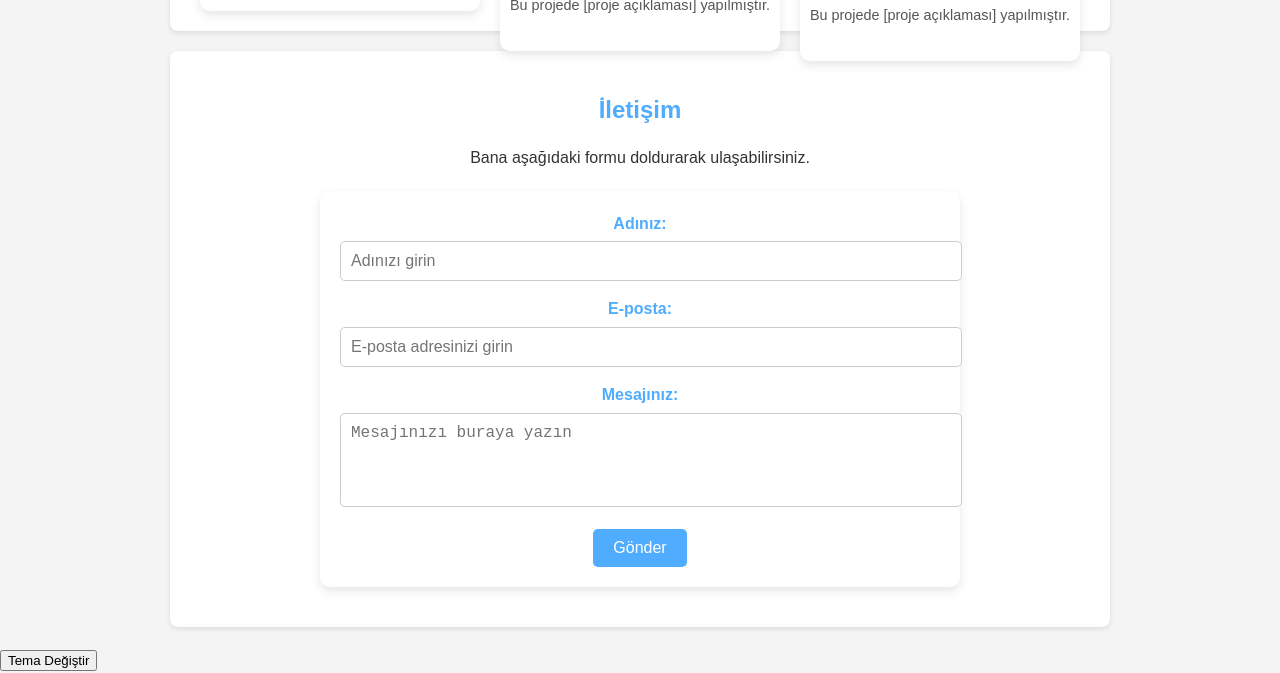
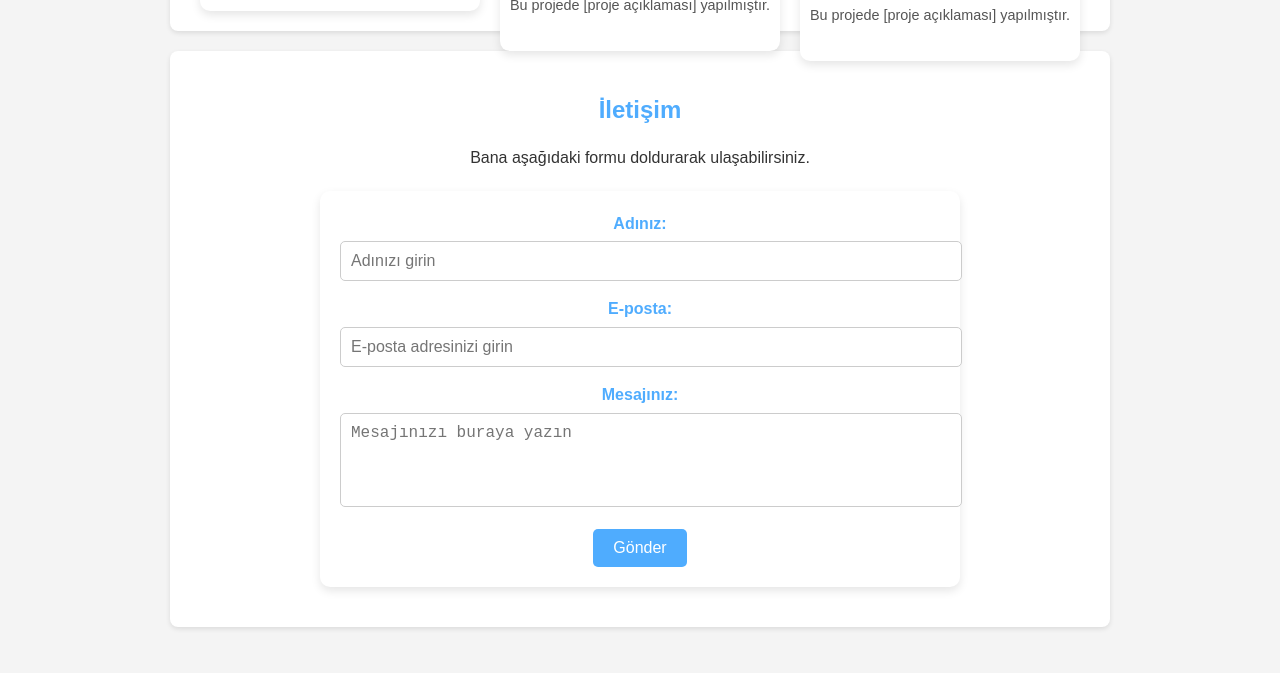
Before and after one commit to acagrbahar/portfolio-website, a plain HTML site: page index.html in a window 1280 px wide. Shown: the part 908-1581 px from the top of the page. After the commit the page ends 1555 px from the top, so only its background shows below. Drawn offline with nearby package versions, Linux system fonts and the light colour scheme.

Commit message:
modified:   index.html

```diff
--- a/index.html
+++ b/index.html
@@ -83,7 +83,6 @@
     <p id="thank-you" style="display: none; text-align: center; color: #4caf50; font-weight: bold;">Mesajınız başarıyla gönderildi!</p>
   </section>
 
-  <button id="theme-toggle">Tema Değiştir</button>
 
   <!-- JavaScript -->
   <script src="js/scripts.js"></script>
```
